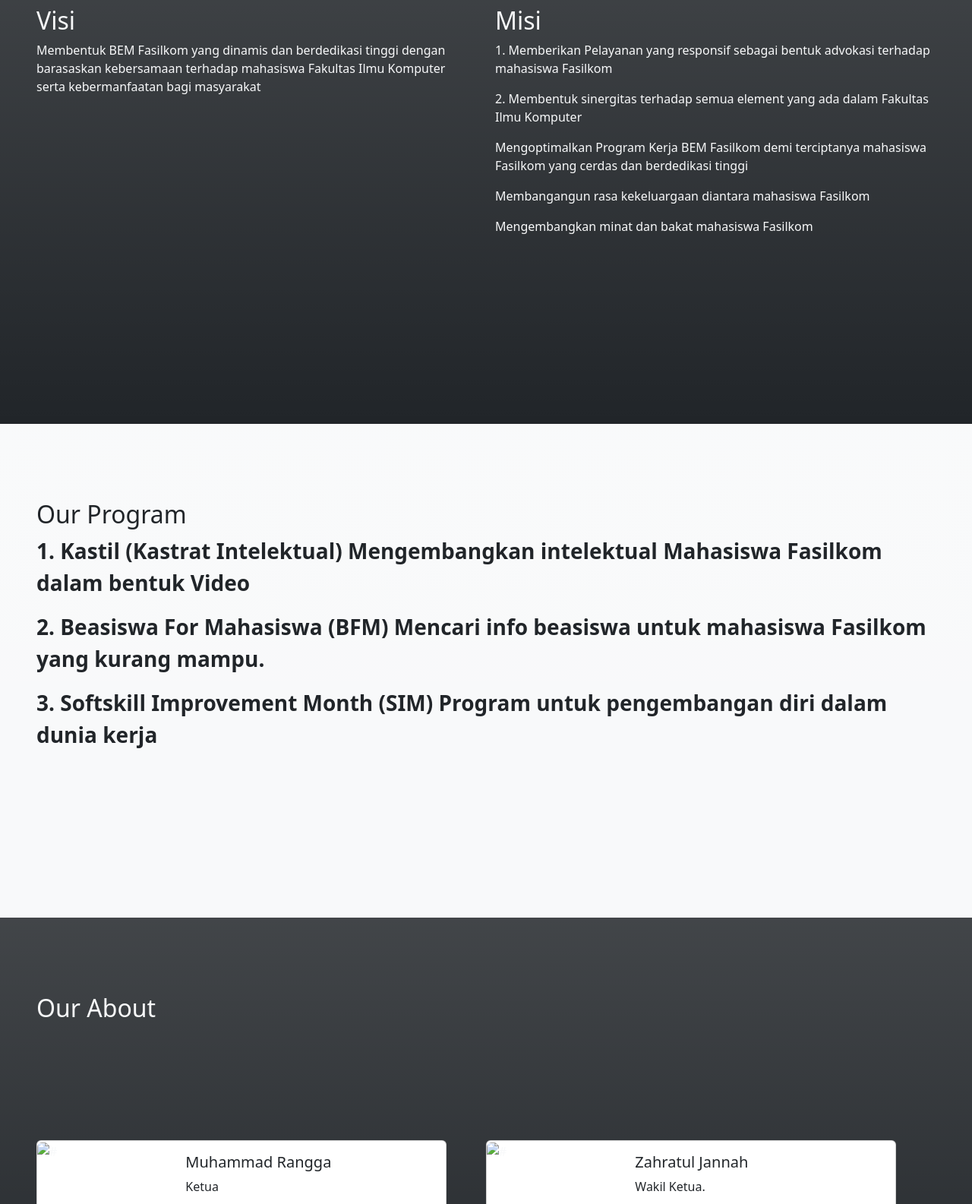
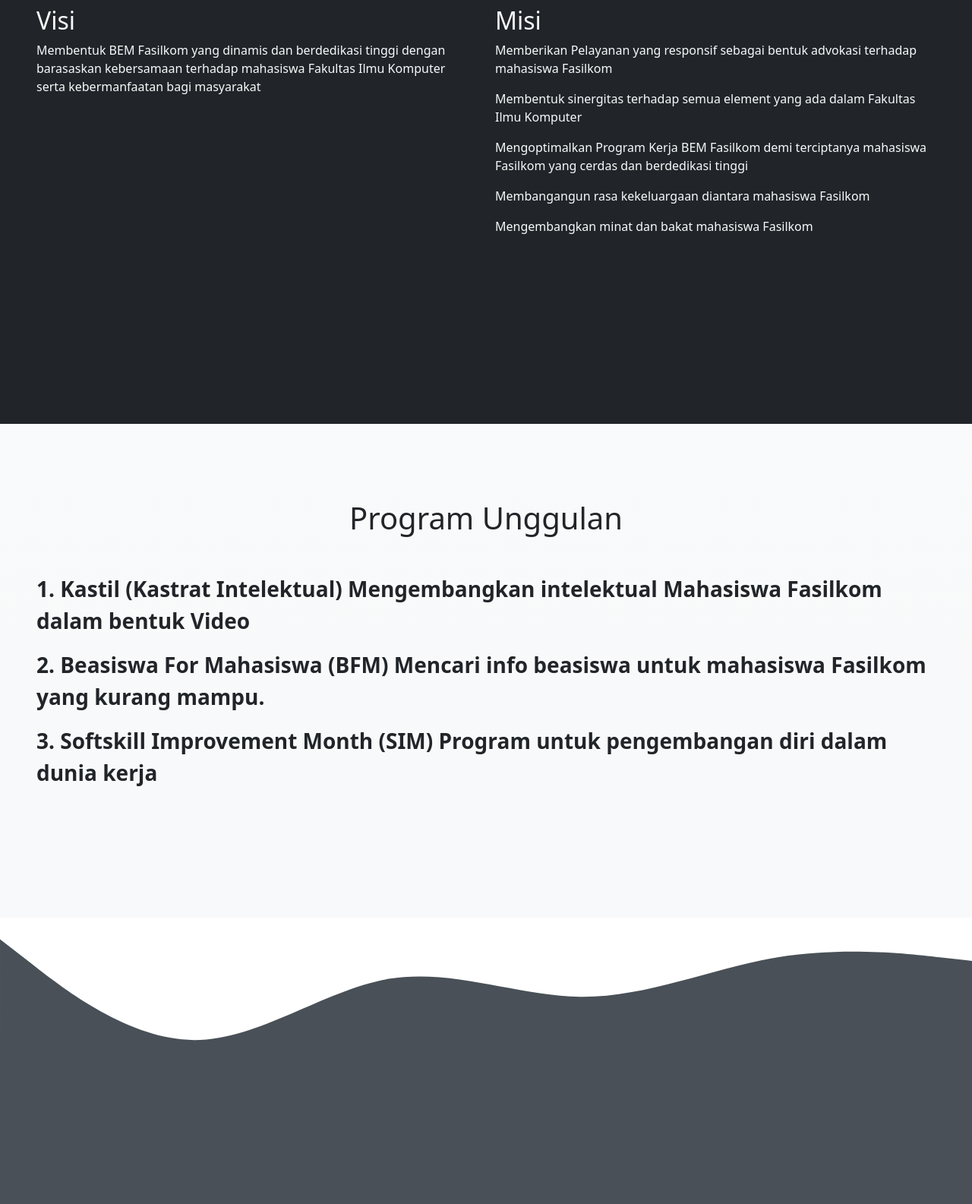
Before and after one commit to Vitoo12/Eunoia, a website built with webpack: page src/index.html in a window 1280 px wide. Shown: the part 790-2375 px from the top of the page at 76% size. Built offline with nearby package versions, Linux system fonts and the light colour scheme.

Commit message:
redesign UI

```diff
--- a/src/index.html
+++ b/src/index.html
@@ -1,21 +1,25 @@
 <!DOCTYPE html>
 <html lang="en">
+
 <head>
   <meta charset="UTF-8">
   <meta http-equiv="X-UA-Compatible" content="IE=edge">
   <meta name="viewport" content="width=device-width, initial-scale=1.0">
 
   <link rel="stylesheet" href="style.css">
-    <link href="https://cdn.jsdelivr.net/npm/bootstrap@5.2.3/dist/css/bootstrap.min.css" rel="stylesheet" integrity="sha384-rbsA2VBKQhggwzxH7pPCaAqO46MgnOM80zW1RWuH61DGLwZJEdK2Kadq2F9CUG65" crossorigin="anonymous">
+  <link href="https://cdn.jsdelivr.net/npm/bootstrap@5.2.3/dist/css/bootstrap.min.css" rel="stylesheet"
+    integrity="sha384-rbsA2VBKQhggwzxH7pPCaAqO46MgnOM80zW1RWuH61DGLwZJEdK2Kadq2F9CUG65" crossorigin="anonymous">
   <link rel="stylesheet" href="https://cdn.jsdelivr.net/npm/bootstrap-icons@1.10.2/font/bootstrap-icons.css">
   <title>Eunoia</title>
 </head>
+
 <body>
   <header>
     <nav class="navbar navbar-expand-lg navbar-dark bg-dark position-fixed top-0 end-0 start-0" style="z-index: 1000;">
       <div class="container-fluid">
         <a class="navbar-brand" href="#home">Eunoia</a>
-              <button class="navbar-toggler" type="button" data-bs-toggle="collapse" data-bs-target="#navbarNavDropdown" aria-controls="navbarNavDropdown" aria-expanded="false" aria-label="Toggle navigation">
+        <button class="navbar-toggler" type="button" data-bs-toggle="collapse" data-bs-target="#navbarNavDropdown"
+          aria-controls="navbarNavDropdown" aria-expanded="false" aria-label="Toggle navigation">
           <span class="navbar-toggler-icon"></span>
         </button>
         <div class="collapse navbar-collapse" id="navbarNavDropdown">
@@ -24,10 +28,10 @@
               <a class="nav-link" href="#visi-misi">Visi & Misi</a>
             </li>
             <li class="nav-item">
-                    <a class="nav-link" href="#program">Our Program</a>
+              <a class="nav-link" href="#program">Program Unggulan</a>
             </li>
             <li class="nav-item">
-                    <a class="nav-link" href="#about">Our About</a>
+              <a class="nav-link" href="#about">Tentang Eunoia</a>
             </li>
           </ul>
         </div>
@@ -44,25 +48,31 @@
           <p>(n.) pikiran yang murni dan seimbang; semangat yang baik; pemikiran yang indah</p>
         </div>
         <div class="col-lg-6 d-flex flex-column justify-content-center align-content-center">
-                    <img src="./public/kandidat.jpeg" alt="Rangga n Jeha" style="height:400px">
+          <img src="/src/public/img/kandidat.png" alt="Rangga n Jeha" style="height:400px">
         </div>
       </div>
-            <div class="row bg-dark bg-gradient text-light ps-5 pb-5 pe-5" style="padding-top:100px; min-height:650px;" id="visi-misi">
+
+      <div class="row bg-dark text-light ps-5 pb-5 pe-5" style="padding-top:100px; min-height:650px;" id="visi-misi">
         <div class="col-lg-6">
           <h2>Visi</h2>
-                    <p>Membentuk BEM Fasilkom yang dinamis dan berdedikasi tinggi dengan barasaskan kebersamaan terhadap mahasiswa Fakultas Ilmu Komputer serta kebermanfaatan bagi masyarakat</p>
+          <p>Membentuk BEM Fasilkom yang dinamis dan berdedikasi tinggi dengan barasaskan kebersamaan terhadap mahasiswa
+            Fakultas Ilmu Komputer serta kebermanfaatan bagi masyarakat</p>
         </div>
         <div class="col-lg-6">
           <h2>Misi</h2>
-                    <p>1. Memberikan Pelayanan yang responsif sebagai bentuk advokasi terhadap mahasiswa Fasilkom</p>
-                    <p>2. Membentuk sinergitas terhadap semua element yang ada dalam Fakultas Ilmu Komputer</p>
-                    <p>Mengoptimalkan Program Kerja BEM Fasilkom demi terciptanya mahasiswa Fasilkom yang cerdas dan berdedikasi tinggi</p>
+          <p>Memberikan Pelayanan yang responsif sebagai bentuk advokasi terhadap mahasiswa Fasilkom</p>
+          <p>Membentuk sinergitas terhadap semua element yang ada dalam Fakultas Ilmu Komputer</p>
+          <p>Mengoptimalkan Program Kerja BEM Fasilkom demi terciptanya mahasiswa Fasilkom yang cerdas dan berdedikasi
+            tinggi</p>
           <p>Membangangun rasa kekeluargaan diantara mahasiswa Fasilkom</p>
           <p>Mengembangkan minat dan bakat mahasiswa Fasilkom</p>
         </div>
       </div>
-            <div class="bg-light bg-gradient text-dark ps-5 pb-5 pe-5" style="padding-top:100px; min-height:650px;" id="program">
-              <h2>Our Program</h2>
+      <div class="bg-light bg-gradient text-dark ps-5 pb-5 pe-5" style="padding-top:100px; min-height:650px;"
+        id="program">
+        <center>
+          <h1 class="mb-5">Program Unggulan</h1>
+        </center>
         <div class="row">
           <div class="col-lg-12">
             <p class="fs-3 fw-semibold">1. Kastil (Kastrat Intelektual)
@@ -74,19 +84,27 @@
           </div>
         </div>
       </div>
-            <div class="row bg-dark bg-gradient text-light ps-5 pb-5 pe-5" style="padding-top:100px; min-height:650px;" id="about">
-                <h2>Our About</h2>
+      <svg xmlns="http://www.w3.org/2000/svg" viewBox="0 0 1440 320">
+        <path fill="#495057" fill-opacity="1"
+          d="M0,32L48,69.3C96,107,192,181,288,181.3C384,181,480,107,576,90.7C672,75,768,117,864,117.3C960,117,1056,75,1152,58.7C1248,43,1344,53,1392,58.7L1440,64L1440,320L1392,320C1344,320,1248,320,1152,320C1056,320,960,320,864,320C768,320,672,320,576,320C480,320,384,320,288,320C192,320,96,320,48,320L0,320Z">
+        </path>
+      </svg>
+      <div class="background-color row text-light ps-5 pb-5 pe-5" style="padding-top:100px; min-height:650px;"
+        id="about">
+        <center>
+          <h1>Tentang Eunoia</h1>
+        </center>
         <div class="row">
           <div class="col-lg-6">
             <div class="card mb-3" style="max-width: 540px;">
               <div class="row g-0">
                 <div class="col-md-4">
-                          <img src="#" class="img-fluid rounded-start" alt="#">
+                  <img src="/src/public/img/rangga.png" class="img-fluid rounded-start" alt="#">
                 </div>
                 <div class="col-md-8">
                   <div class="card-body text-dark">
                     <h5 class="card-title">Muhammad Rangga</h5>
-                            <p class="card-text">Ketua</p>
+                    <p class="card-text">Calon Ketua Umum BEM Fasilkom 2023</p>
                     <p><a href="https://www.instagram.com/mhmdrnggg/"><i class="bi bi-instagram"></i> Follow !!</a></p>
                   </div>
                 </div>
@@ -97,12 +115,12 @@
             <div class="card mb-3" style="max-width: 540px;">
               <div class="row g-0">
                 <div class="col-md-4">
-                          <img src="#" class="img-fluid rounded-start" alt="#">
+                  <img src="/src/public/img/jeha.png" class="img-fluid rounded-start" alt="#">
                 </div>
                 <div class="col-md-8 text-dark">
                   <div class="card-body">
                     <h5 class="card-title">Zahratul Jannah</h5>
-                            <p class="card-text">Wakil Ketua.</p>
+                    <p class="card-text">Calon Wakil Ketua Umum BEM Fasilkom 2023</p>
                     <p><a href="https://www.instagram.com/zrjehaa/"><i class="bi bi-instagram"></i> Follow !!</a></p>
                   </div>
                 </div>
@@ -118,7 +136,8 @@
     <div class="container-expand-lg">
       <div class="row bg-black text-light">
         <div class="col-lg-6 d-flex p-5 justify-content-center align-items-center">
-            <p class="fs-1 me-3"><a href="https://www.instagram.com/eunoiafasilkom/"><i class="bi bi-instagram"></i></a></p>
+          <p class="fs-1 me-3"><a href="https://www.instagram.com/eunoiafasilkom/"><i class="bi bi-instagram"></i></a>
+          </p>
           <h1><a href="https://www.instagram.com/eunoiafasilkom/" class="text-light">EunoiaFasilkom</a></h1>
         </div>
         <div class="col-lg-6 d-flex p-5 flex-column justify-content-center align-items-center">
@@ -131,6 +150,9 @@
   </footer>
 
 
-    <script src="https://cdn.jsdelivr.net/npm/bootstrap@5.2.3/dist/js/bootstrap.bundle.min.js" integrity="sha384-kenU1KFdBIe4zVF0s0G1M5b4hcpxyD9F7jL+jjXkk+Q2h455rYXK/7HAuoJl+0I4" crossorigin="anonymous"></script>
+  <script src="https://cdn.jsdelivr.net/npm/bootstrap@5.2.3/dist/js/bootstrap.bundle.min.js"
+    integrity="sha384-kenU1KFdBIe4zVF0s0G1M5b4hcpxyD9F7jL+jjXkk+Q2h455rYXK/7HAuoJl+0I4" crossorigin="anonymous">
+  </script>
 </body>
+
 </html>
--- a/src/style.css
+++ b/src/style.css
@@ -1,13 +1,17 @@
-*{
+* {
     padding: 0;
     margin: 0;
     box-sizing: border-box;
 }
 
-body{
+body {
     overflow-x: hidden;
 }
 
-nav{
-    z-index:1000;
+nav {
+    z-index: 1000;
 }
+
+.background-color {
+    background-color: #495057;
+}
```
Also changed, not shown: src/public/img/jeha.png (added), src/public/img/jehabg.png (added), src/public/img/kandidat.png (added), src/public/img/rangga.png (added), src/public/img/ranggabg.png (added), src/public/kandidat.jpeg (deleted), 4 other files. Lines whose indentation alone changed are shown as unchanged.
